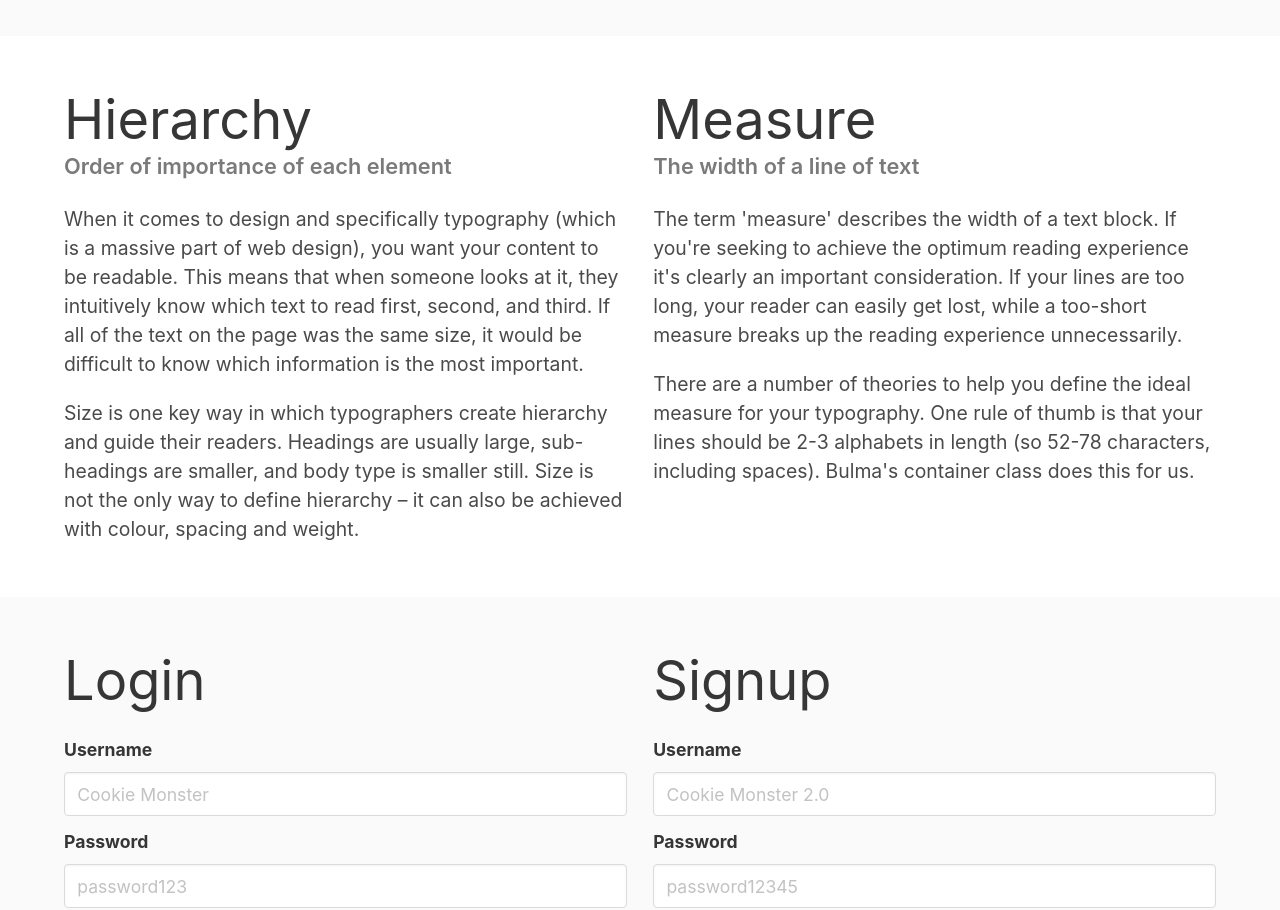
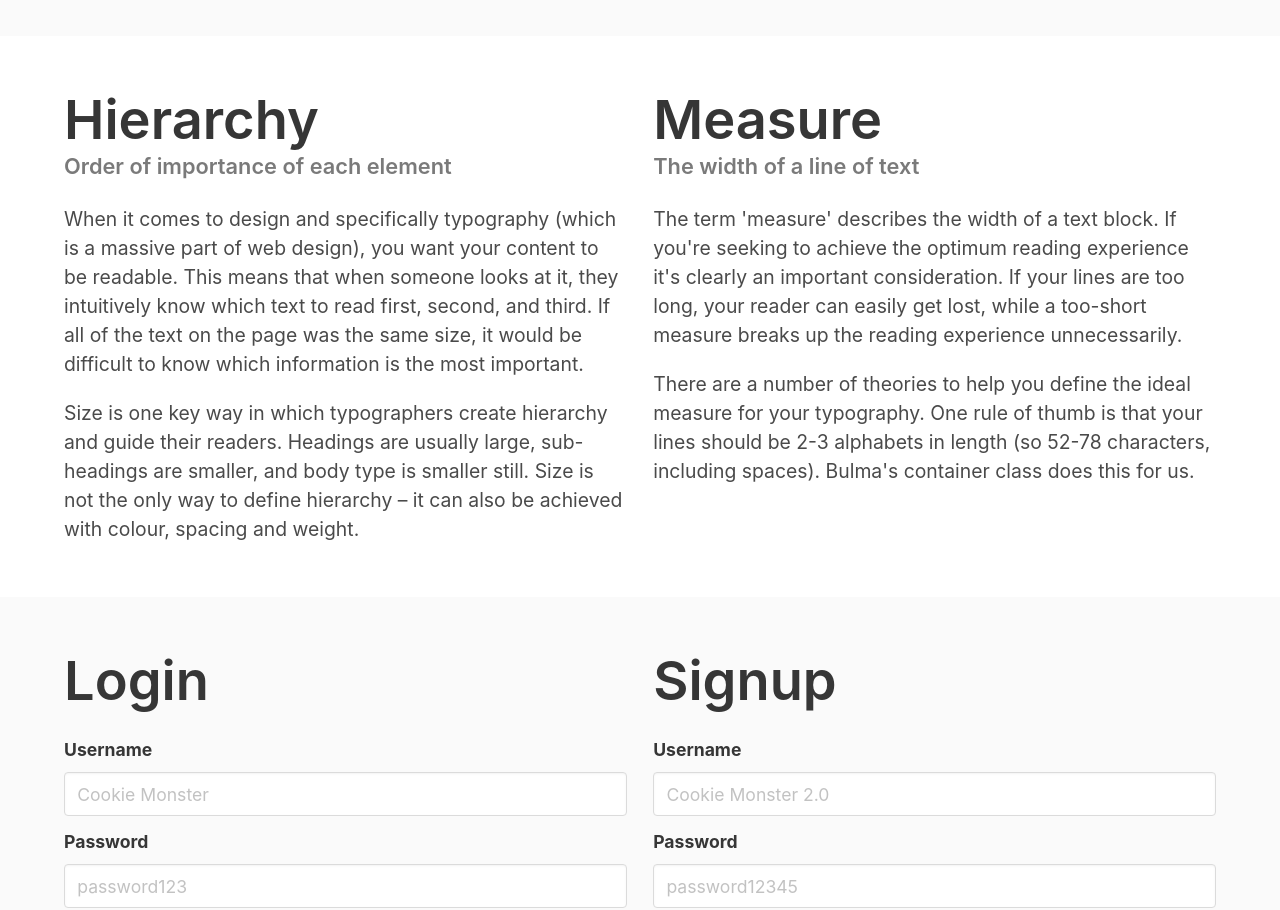
Before and after one commit to jdmar3-comp426/a02-kailash-unc, a website: page index.html in a window 1280 px wide. Shown: the part 2940-3850 px from the top of the page. Drawn offline with nearby package versions, Linux system fonts and the light colour scheme; a web font is replaced by a local one.

Commit message:
done? test 2

```diff
--- a/index.html
+++ b/index.html
@@ -120,7 +120,7 @@
         <div class="content">
             <div class="columns">
                 <div class="column">
-                    <h1 class="title has-text-weight-normal">Hierarchy</h1>
+                    <h1 class="title">Hierarchy</h1>
                     <h5 class="subtitle has-text-grey">Order of importance of each element</h5>
                     <p>
 		    	When it comes to design and specifically typography (which is a massive part of web design), you want your content to be readable.
@@ -134,7 +134,7 @@
 		    </p>
                 </div>
                 <div class="column">
-                    <h1 class="title has-text-weight-normal">Measure</h1>
+                    <h1 class="title">Measure</h1>
                     <h5 class="subtitle has-text-grey">The width of a line of text</h5>
                     <p>
 		    	The term 'measure' describes the width of a text block.
@@ -155,7 +155,7 @@
     <div class="container">
         <div class="columns">
             <div class="column">
-                <h1 class="title has-text-weight-normal">Login</h1>
+                <h1 class="title">Login</h1>
                 <form>
                     <div class="field">
                         <label class="label">Username</label>
@@ -185,7 +185,7 @@
                 </form>
             </div>
             <div class="column">
-                <h1 class="title has-text-weight-normal">Signup</h1>
+                <h1 class="title">Signup</h1>
                 <form>
                     <div class="field">
                         <label class="label">Username</label>
```
